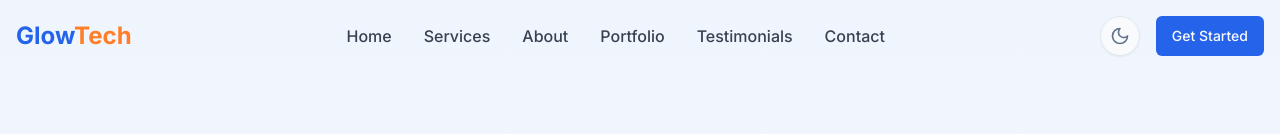
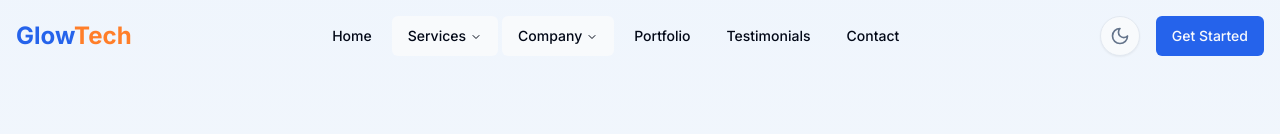
Before and after one commit to Eissanoor/glow-agency-web, a React (Vite) app: page / in a window 1280 px wide. Shown: the top 134 px of the page. Built offline with nearby package versions, Linux system fonts and the light colour scheme.

Commit message:
Add submenus to navigation
Implement submenus for "Services" and "Company" in the navigation menu.

```diff
--- a/src/components/Navbar.tsx
+++ b/src/components/Navbar.tsx
@@ -1,8 +1,19 @@
 
-import { useEffect, useState } from "react";
+import { useState, useEffect } from "react";
 import { Menu } from "lucide-react";
 import ThemeToggle from "./ThemeToggle";
 import { Button } from "@/components/ui/button";
+import {
+  NavigationMenu,
+  NavigationMenuContent,
+  NavigationMenuItem,
+  NavigationMenuLink,
+  NavigationMenuList,
+  NavigationMenuTrigger,
+  navigationMenuTriggerStyle,
+} from "@/components/ui/navigation-menu";
+import { cn } from "@/lib/utils";
+import { Link } from "react-router-dom";
 
 const Navbar = () => {
   const [isScrolled, setIsScrolled] = useState(false);
@@ -21,6 +32,113 @@ const Navbar = () => {
     return () => window.removeEventListener("scroll", handleScroll);
   }, []);
 
+  const services = [
+    {
+      title: "IT Management Services",
+      href: "#services",
+      description: "Professional IT management solutions for your business"
+    },
+    {
+      title: "Data Tracking Security",
+      href: "#services",
+      description: "Secure data tracking and protection solutions"
+    },
+    {
+      title: "Website Development",
+      href: "#services",
+      description: "Custom website design and development services"
+    },
+    {
+      title: "CRM Solutions and Design",
+      href: "#services",
+      description: "Customer relationship management solutions"
+    },
+    {
+      title: "UI/UX Design Services",
+      href: "#services",
+      description: "User interface and experience design services"
+    },
+    {
+      title: "Technology Solution",
+      href: "#services",
+      description: "Innovative technology solutions for businesses"
+    },
+    {
+      title: "Software Development",
+      href: "#services",
+      description: "Custom software development for various industries"
+    }
+  ];
+
+  const company = [
+    {
+      title: "About Us",
+      href: "#about",
+      description: "Learn more about our company and mission"
+    },
+    {
+      title: "Our Pricing",
+      href: "#pricing",
+      description: "Streamlined pricing options for our services"
+    },
+    {
+      title: "Portfolio",
+      href: "#portfolio",
+      description: "Explore our complete project portfolio"
+    },
+    {
+      title: "Portfolio Details",
+      href: "#portfolio",
+      description: "Detailed view of our work and case studies"
+    },
+    {
+      title: "Team",
+      href: "#team",
+      description: "Meet our friendly and professional team"
+    },
+    {
+      title: "Team Details",
+      href: "#team",
+      description: "Learn more about our team members"
+    },
+    {
+      title: "Services",
+      href: "#services",
+      description: "Explore all our service offerings"
+    },
+    {
+      title: "Service Details",
+      href: "#services",
+      description: "Detailed information about our services"
+    }
+  ];
+
+  const ListItem = ({
+    title,
+    href,
+    description,
+  }: {
+    title: string;
+    href: string;
+    description: string;
+  }) => {
+    return (
+      <li>
+        <NavigationMenuLink asChild>
+          <a
+            href={href}
+            className="block select-none space-y-1 rounded-md p-3 leading-none no-underline outline-none transition-colors hover:bg-accent hover:text-accent-foreground focus:bg-accent focus:text-accent-foreground"
+          >
+            <div className="text-sm font-medium leading-none">{title}</div>
+            <p className="line-clamp-2 text-sm leading-snug text-muted-foreground">
+              {description}
+            </p>
+          </a>
+        </NavigationMenuLink>
+      </li>
+    );
+  };
+
   return (
     <header
       className={`fixed top-0 left-0 right-0 z-50 transition-all duration-300 ${
@@ -38,44 +156,67 @@ const Navbar = () => {
           </div>
 
           {/* Desktop Navigation */}
-          <nav className="hidden md:flex items-center space-x-8">
-            <a
-              href="#"
-              className="font-medium text-gray-700 dark:text-gray-200 hover:text-primary dark:hover:text-primary transition"
-            >
+          <div className="hidden md:flex items-center space-x-4">
+            <NavigationMenu>
+              <NavigationMenuList>
+                <NavigationMenuItem>
+                  <a href="/" className={cn(navigationMenuTriggerStyle(), "bg-transparent")}>
                     Home
                   </a>
-            <a
-              href="#services"
-              className="font-medium text-gray-700 dark:text-gray-200 hover:text-primary dark:hover:text-primary transition"
-            >
-              Services
-            </a>
-            <a
-              href="#about"
-              className="font-medium text-gray-700 dark:text-gray-200 hover:text-primary dark:hover:text-primary transition"
-            >
-              About
-            </a>
-            <a
-              href="#portfolio"
-              className="font-medium text-gray-700 dark:text-gray-200 hover:text-primary dark:hover:text-primary transition"
-            >
+                </NavigationMenuItem>
+
+                <NavigationMenuItem>
+                  <NavigationMenuTrigger>Services</NavigationMenuTrigger>
+                  <NavigationMenuContent>
+                    <ul className="grid w-[400px] gap-3 p-4 md:w-[500px] md:grid-cols-2 lg:w-[600px]">
+                      {services.map((service, index) => (
+                        <ListItem
+                          key={`service-${index}`}
+                          title={service.title}
+                          href={service.href}
+                          description={service.description}
+                        />
+                      ))}
+                    </ul>
+                  </NavigationMenuContent>
+                </NavigationMenuItem>
+
+                <NavigationMenuItem>
+                  <NavigationMenuTrigger>Company</NavigationMenuTrigger>
+                  <NavigationMenuContent>
+                    <ul className="grid w-[400px] gap-3 p-4 md:w-[500px] md:grid-cols-2 lg:w-[600px]">
+                      {company.map((item, index) => (
+                        <ListItem
+                          key={`company-${index}`}
+                          title={item.title}
+                          href={item.href}
+                          description={item.description}
+                        />
+                      ))}
+                    </ul>
+                  </NavigationMenuContent>
+                </NavigationMenuItem>
+
+                <NavigationMenuItem>
+                  <a href="#portfolio" className={cn(navigationMenuTriggerStyle(), "bg-transparent")}>
                     Portfolio
                   </a>
-            <a
-              href="#testimonials"
-              className="font-medium text-gray-700 dark:text-gray-200 hover:text-primary dark:hover:text-primary transition"
-            >
+                </NavigationMenuItem>
+
+                <NavigationMenuItem>
+                  <a href="#testimonials" className={cn(navigationMenuTriggerStyle(), "bg-transparent")}>
                     Testimonials
                   </a>
-            <a
-              href="#contact"
-              className="font-medium text-gray-700 dark:text-gray-200 hover:text-primary dark:hover:text-primary transition"
-            >
+                </NavigationMenuItem>
+
+                <NavigationMenuItem>
+                  <a href="#contact" className={cn(navigationMenuTriggerStyle(), "bg-transparent")}>
                     Contact
                   </a>
-          </nav>
+                </NavigationMenuItem>
+              </NavigationMenuList>
+            </NavigationMenu>
+          </div>
 
           <div className="flex items-center space-x-4">
             <ThemeToggle />
@@ -113,7 +254,7 @@ const Navbar = () => {
                 className="font-medium text-gray-700 dark:text-gray-200 hover:text-primary dark:hover:text-primary transition"
                 onClick={() => setIsMenuOpen(false)}
               >
-                About
+                Company
               </a>
               <a
                 href="#portfolio"
```
Lines whose indentation alone changed are shown as unchanged.
